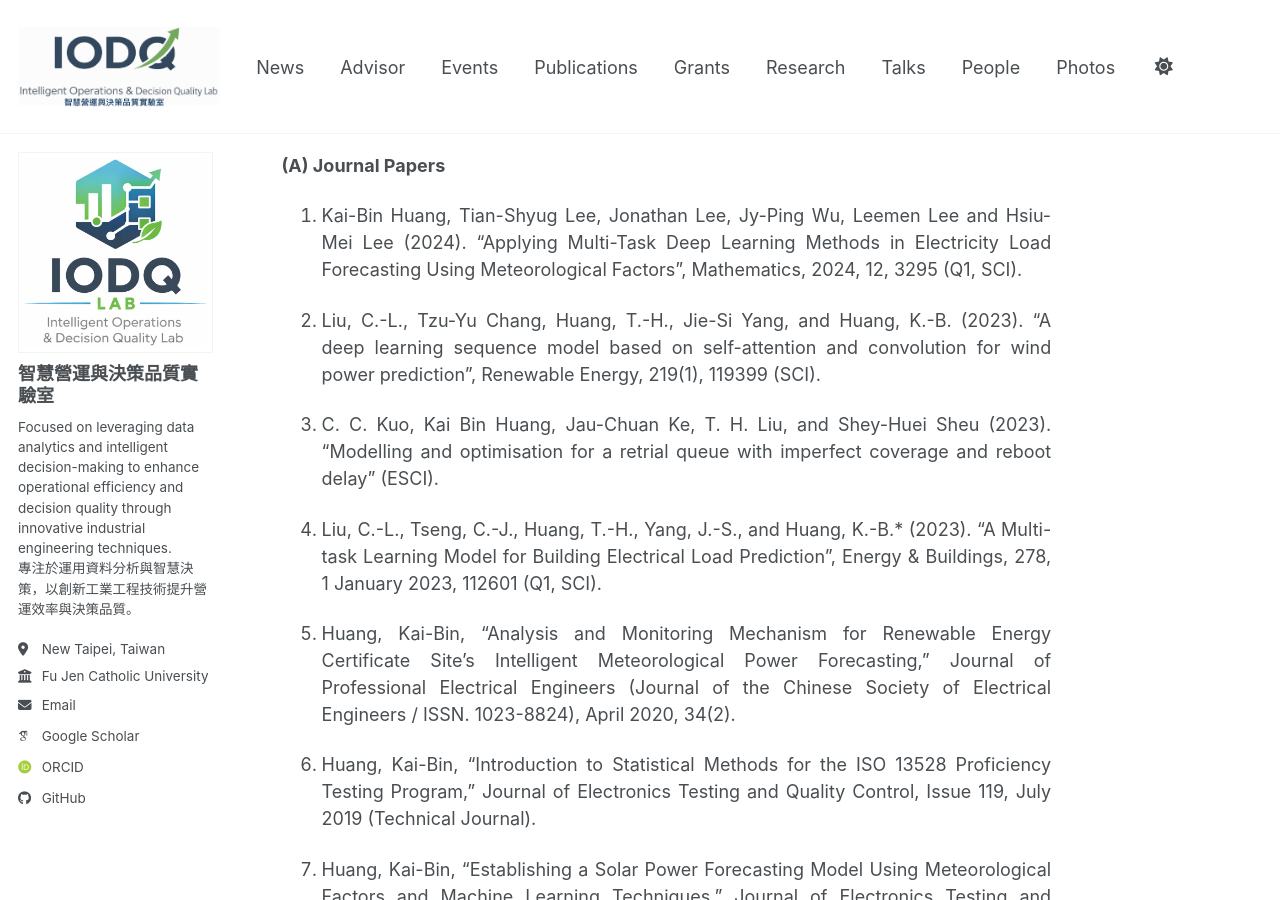
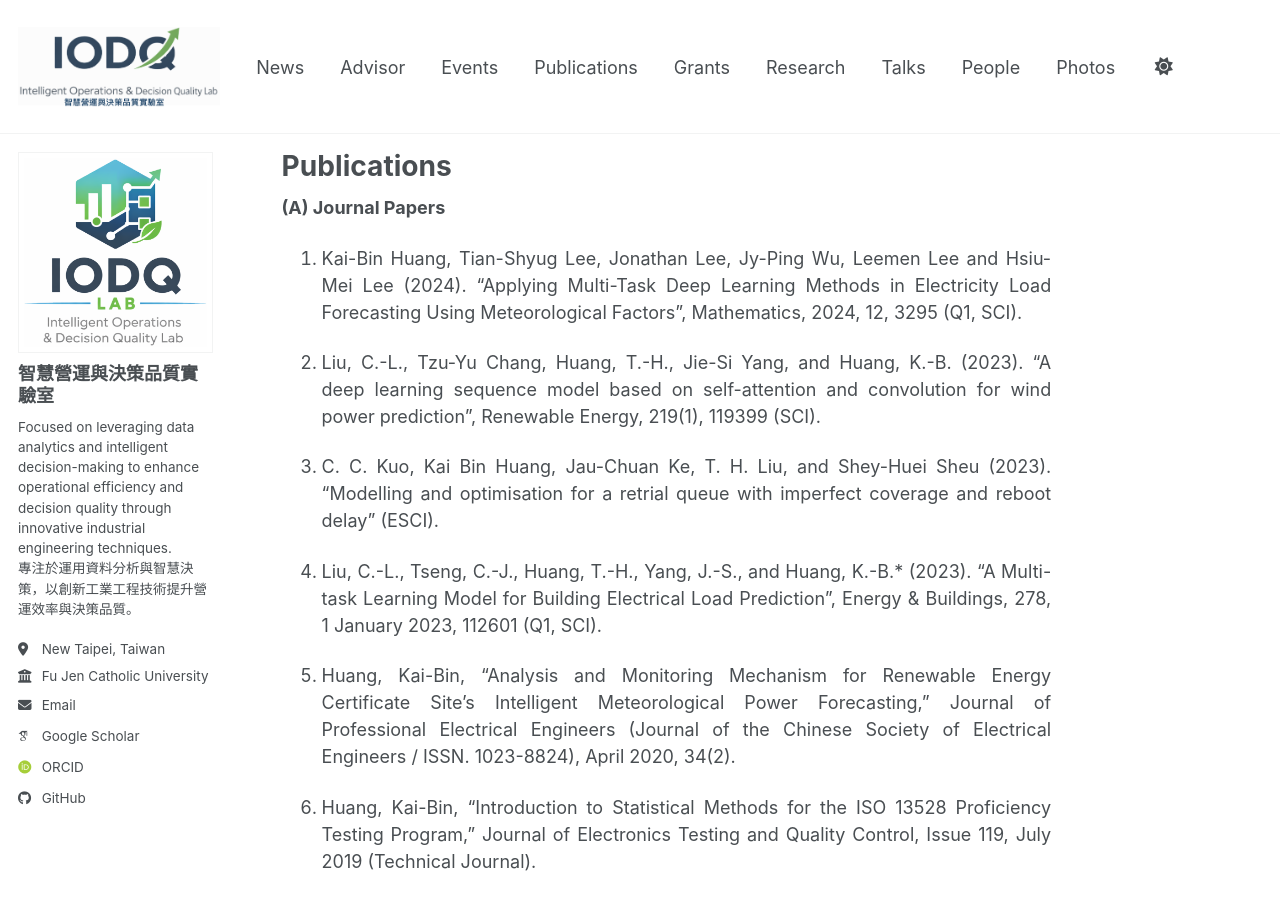
Before and after one commit to kbhuang188/kbhuang188.github.io, a Jekyll site: the page built from _pages/publications2.md, in a window 1280 px wide and 900 px high. Built offline with Jekyll 4.4.1, drawn with Linux system fonts in a browser that asks for light colours; some web fonts are replaced; our own code applies the rules of GitHub Pages for plain Markdown files; a script bundle is joined from its source files by our own code; library files that are not in the unit come from our copies.

Commit message:
Update publications2.md

```diff
--- a/_pages/publications2.md
+++ b/_pages/publications2.md
@@ -1,3 +1,9 @@
+---
+layout: single
+title: "Publications"
+permalink: /publications2/
+---
+
 **(A)	Journal Papers**
 1.	Kai-Bin Huang, Tian-Shyug Lee, Jonathan Lee, Jy-Ping Wu, Leemen Lee and Hsiu-Mei Lee (2024). "Applying Multi-Task Deep Learning Methods in Electricity Load Forecasting Using Meteorological Factors", Mathematics, 2024, 12, 3295 (Q1, SCI).
 
```
